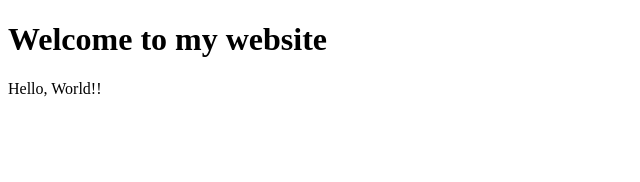
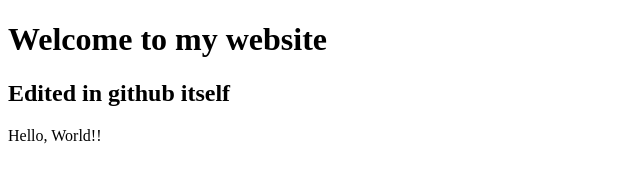
Before and after one commit to SOWJANYATILLAPUDI/Git-Commands, a plain HTML site: page hello.html in a window 1280 px wide. Shown: the whole page, without its empty margins (0-640 px from the left). Drawn offline with Linux system fonts and the light colour scheme.

Commit message:
Added h2

```diff
--- a/hello.html
+++ b/hello.html
@@ -8,6 +8,7 @@
 </head>
 <body>
     <h1>Welcome to my website</h1>
+    <h2>Edited in github itself</h2>
     Hello, World!!
 </body>
 </html>
```
